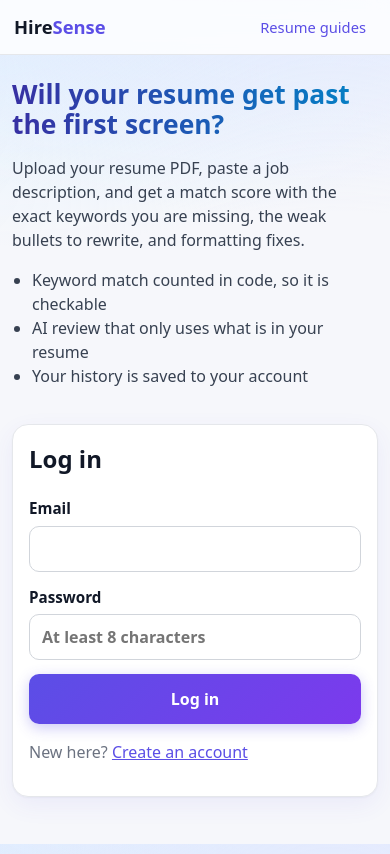
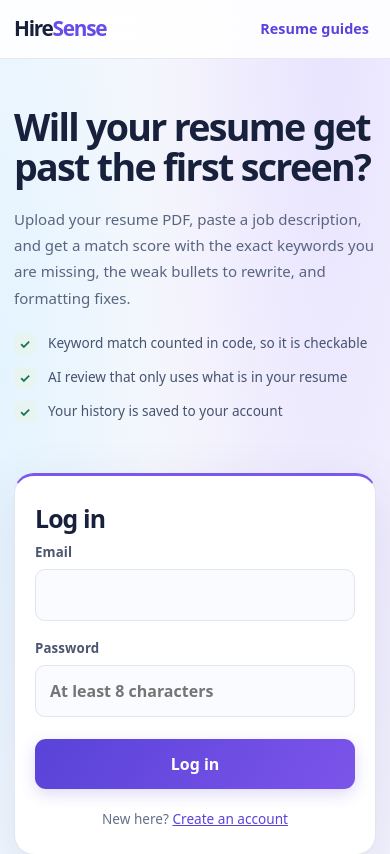
Before and after one commit to Lakshya0604/hiresense, a React (Vite) app in the folder client/: page / in a window 390 px wide. Shown: the top 854 px of the page. Built offline with nearby package versions, Linux system fonts and the light colour scheme.

Commit message:
Refine HireSense visual system and responsive layout

```diff
--- a/client/src/styles.css
+++ b/client/src/styles.css
@@ -95,3 +95,25 @@ input:focus, textarea:focus { outline:none; border-color:var(--brand); box-shado
   .history li { flex-wrap:wrap; } .history em { margin-left:0; }
 }
 @media (prefers-reduced-motion: reduce) { *, .card, .ring, .scale-bar i { animation:none !important; transition:none !important; } }
+
+/* Focused visual system. Existing score and entrance animations remain intact. */
+:root{--bg:#f7f8fc;--ink:#17213c;--muted:#65708a;--brand:#5943dd;--line:#e2e6f2;--shadow:0 6px 28px rgba(30,40,85,.06)}
+body{background:radial-gradient(ellipse at 85% 0%,#e8e3ff 0%,transparent 42%),radial-gradient(ellipse at 0% 18%,#e4f4ff 0%,transparent 34%),var(--bg);background-attachment:scroll}
+.nav{padding:18px max(24px,calc((100vw - 1120px)/2));border-bottom:1px solid #e5e8f2;backdrop-filter:blur(12px);background:rgba(255,255,255,.88)}
+.brand{font-size:1.45rem;letter-spacing:-.06em}.brand span{color:#674ce7}.nav nav a{font-size:.9rem;font-weight:600}
+.wrap{max-width:1120px;padding:44px 24px 64px}.hero{grid-template-columns:minmax(0,1.25fr) minmax(320px,.85fr);gap:64px;align-items:center;padding:24px 0 36px;min-height:530px}
+.hero h1{font-size:clamp(2.3rem,4.6vw,3.7rem);line-height:1.08;letter-spacing:-.045em;max-width:650px;color:#17213c;background:none;margin:20px 0 24px}
+.hero h1 em{font-style:normal;color:#6545df}.hero .lead{font-size:1.08rem;line-height:1.75;max-width:550px;color:#596580}
+.eyebrow{display:inline-flex;align-items:center;gap:9px;border:1px solid #d4cdf8;border-radius:999px;padding:6px 12px;color:#5742bb;background:#f5f2ff;font-size:.76rem;font-weight:700;letter-spacing:.065em;text-transform:uppercase}.eyebrow:before{content:'';width:7px;height:7px;border-radius:50%;background:#785ae9;box-shadow:0 0 0 4px #e6dfff}
+.points{padding:0;list-style:none;display:grid;gap:12px;font-size:.9rem;margin:26px 0;color:#46536f}.points li{display:flex;align-items:flex-start;gap:12px}.points li:before{content:'✓';display:grid;place-items:center;flex:none;width:22px;height:22px;border-radius:7px;background:#e7f4ef;color:#167452;font-size:.8rem;font-weight:700}
+.step-strip{display:flex;gap:8px;flex-wrap:wrap;margin-top:26px}.step-strip span{font-size:.74rem;color:#68748b;border:1px solid #e0e5ef;border-radius:7px;padding:6px 9px;background:rgba(255,255,255,.72)}
+.card{border:1px solid #e1e5ef;border-radius:20px;background:#fff;box-shadow:var(--shadow);padding:26px}
+.auth{position:relative;padding:30px;border-top:3px solid #7958eb;box-shadow:0 18px 55px rgba(60,46,130,.10)}.auth h2{font-size:1.7rem;letter-spacing:-.035em;margin-bottom:6px}.auth .auth-note{font-size:.86rem;color:#75809a;margin:0 0 24px}.auth label{font-size:.83rem;letter-spacing:.01em;color:#4b5670;margin-bottom:18px}.auth input{background:#fafbfe;border-color:#e0e5f0;padding:13px 14px}.auth form>.btn{width:100%;margin-top:4px}.auth>p:last-child{text-align:center;font-size:.85rem;margin:20px 0 0}
+.btn{border-radius:11px;background:linear-gradient(120deg,#5943d8,#7c54ea);box-shadow:0 5px 16px rgba(89,67,216,.2);min-height:46px}.btn:hover:not(:disabled){box-shadow:0 7px 20px rgba(89,67,216,.28)}
+input,textarea{border-color:#dce2ed;padding:12px 14px;background:#fcfdff}input:focus,textarea:focus{box-shadow:0 0 0 3px #eee9ff;border-color:#9278e8}
+h2{letter-spacing:-.025em}h3{letter-spacing:-.015em}.stack{gap:18px}.grid2{gap:18px}.stack>.muted{margin-top:-12px;max-width:730px;line-height:1.75}.grid2>a.card{position:relative;text-decoration:none;color:#343f5e;font-size:.95rem;font-weight:600;display:flex;justify-content:space-between;align-items:center;gap:16px;transition:transform .2s,border-color .2s,box-shadow .2s}.grid2>a.card:after{content:'↗';color:#7b60d5;font-size:1.15rem}.grid2>a.card:hover{transform:translateY(-3px);border-color:#bcadeb;box-shadow:0 10px 28px #5142a012}
+details{padding:15px 0;border-bottom:1px solid #edf0f5}details:last-child{border-bottom:0}summary{cursor:pointer;font-weight:600;color:#44506b;font-size:.95rem}details p{font-size:.9rem;line-height:1.75;color:#65708a;margin-bottom:0}
+.foot{max-width:900px;margin:auto;padding:26px 24px 38px;font-size:.75rem;line-height:1.8;color:#7c859a;border-top:1px solid #e2e7f0}.guide-intro{color:#5a6680;line-height:1.8}.guide p{line-height:1.85;color:#526079}.guide-nav a{font-weight:500}.history a{overflow-wrap:anywhere}.history li{gap:12px}.ring-inner{background:#fff}
+@media(max-width:900px){.hero{gap:32px;grid-template-columns:minmax(0,1.1fr) minmax(280px,.9fr)}.hero h1{font-size:2.8rem}.auth{padding:24px}}
+@media(max-width:760px){.hero{grid-template-columns:1fr;gap:28px;min-height:0;padding:6px 0 24px}.hero h1{font-size:clamp(2.1rem,8.5vw,3rem);max-width:600px}.auth{max-width:600px;width:100%}.wrap{padding:26px 18px 44px}.nav{padding:14px 18px}.hero .lead{font-size:1rem}.points{margin:22px 0}.step-strip{margin-top:20px}.grid2{grid-template-columns:1fr}.auth h2{font-size:1.55rem}}
+@media(max-width:420px){.nav{padding:13px 14px}.brand{font-size:1.3rem}.nav nav{font-size:.83rem}.nav nav a{padding:5px 7px}.wrap{padding:24px 14px 38px}.hero h1{font-size:2.35rem;margin:18px 0}.hero .lead{font-size:.94rem}.eyebrow{font-size:.66rem}.auth{padding:24px 20px}.points{font-size:.85rem}.step-strip{gap:6px}.step-strip span{font-size:.69rem}.card{padding:20px}.auth.card{padding:24px 20px}.grid2>a.card{min-height:74px}h2{font-size:1.4rem}.foot{padding:24px 18px}.guide h2{font-size:1.3rem}}
```
